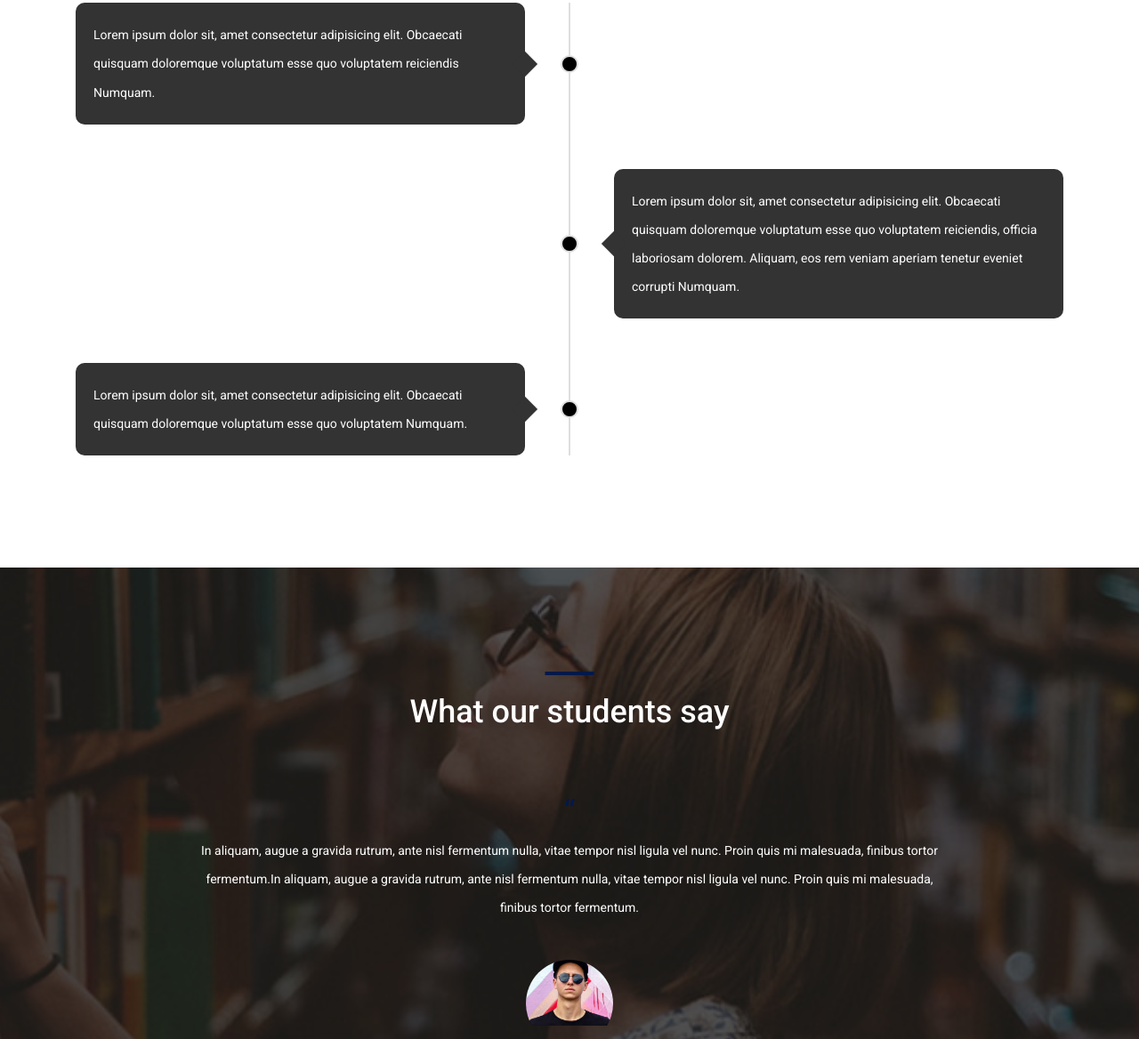
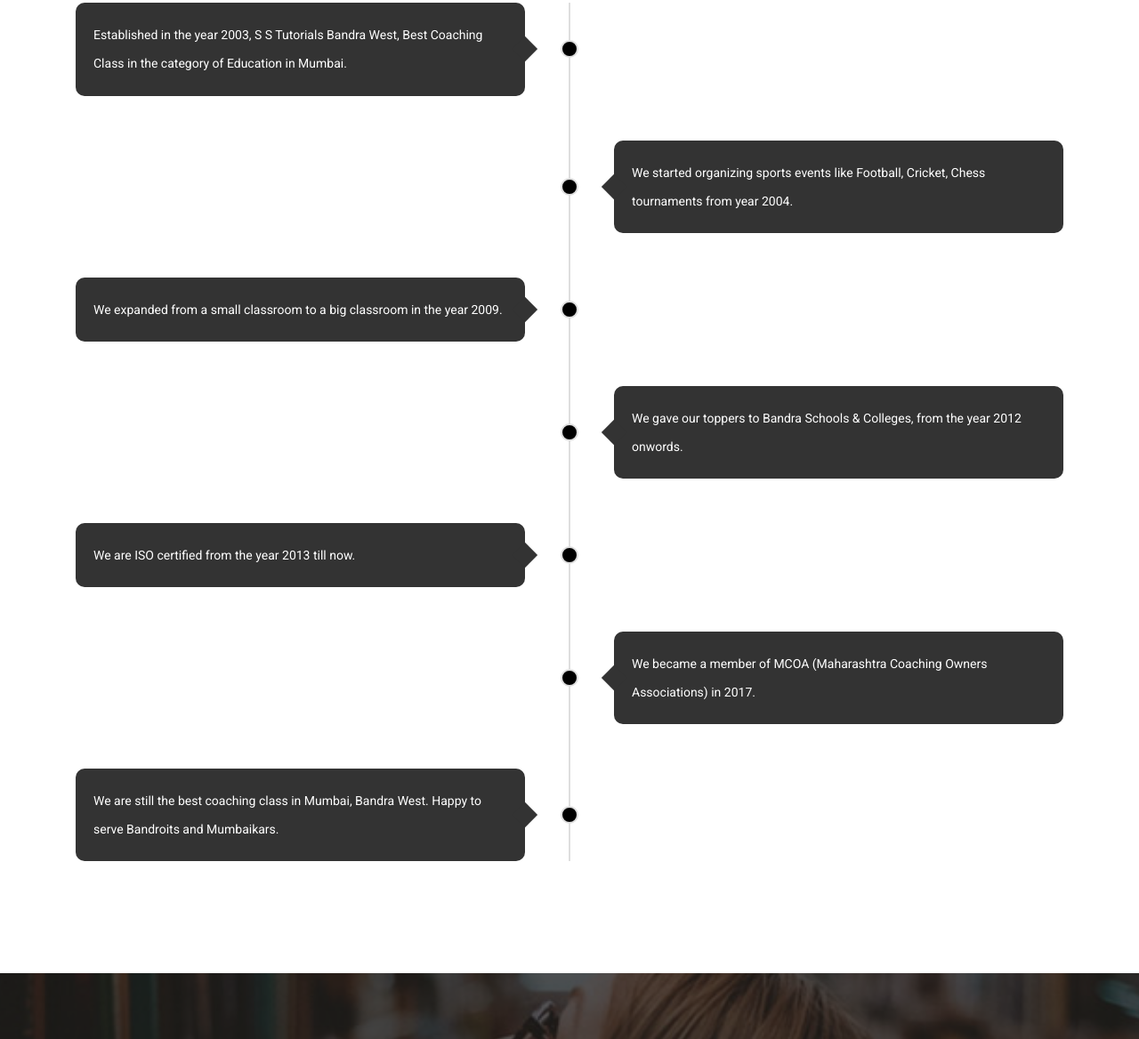
Before and after one commit to sstutorial/website, a plain HTML site: page index.html in a window 1280 px wide. Shown: the part 1817-2985 px from the top of the page at 89% size. Drawn offline with Linux system fonts and the light colour scheme; a script that the page names is missing.

Commit message:
Timeline

```diff
--- a/index.html
+++ b/index.html
@@ -228,19 +228,26 @@
 				</div>
 				<div class="timeline">
 					<div class="entry">
-						<p>Lorem ipsum dolor sit, amet consectetur adipisicing elit. Obcaecati quisquam doloremque
-							voluptatum esse quo voluptatem reiciendis Numquam.</p>
+						<p>Established in the year 2003, S S Tutorials Bandra West, Best Coaching Class in the category of Education in Mumbai.</p>
 					</div>
 					<div class="entry">
-						<p>Lorem ipsum dolor sit, amet consectetur adipisicing elit. Obcaecati quisquam doloremque
-							voluptatum esse quo voluptatem reiciendis, officia laboriosam dolorem. Aliquam, eos rem
-							veniam aperiam tenetur eveniet corrupti Numquam.</p>
+						<p>We started organizing sports events like Football, Cricket, Chess tournaments from year 2004.</p>
 					</div>
 					<div class="entry">
-						<p>Lorem ipsum dolor sit, amet consectetur adipisicing elit. Obcaecati quisquam doloremque
-							voluptatum esse quo voluptatem Numquam.</p>
+						<p>We expanded from a small classroom to a big classroom in the year 2009.</p>
 					</div>
-
+					<div class="entry">
+						<p>We gave our toppers to Bandra Schools & Colleges, from the year 2012 onwords.</p>
+					</div>
+					<div class="entry">
+						<p>We are ISO certified from the year 2013 till now.</p>
+					</div>
+					<div class="entry">
+						<p>We became a member of MCOA (Maharashtra Coaching Owners Associations) in 2017.</p>
+					</div>
+					<div class="entry">
+						<p>We are still the best coaching class in Mumbai, Bandra West. Happy to serve Bandroits and Mumbaikars.</p>
+					</div>
 				</div>
 			</div>
 		</div>
```
